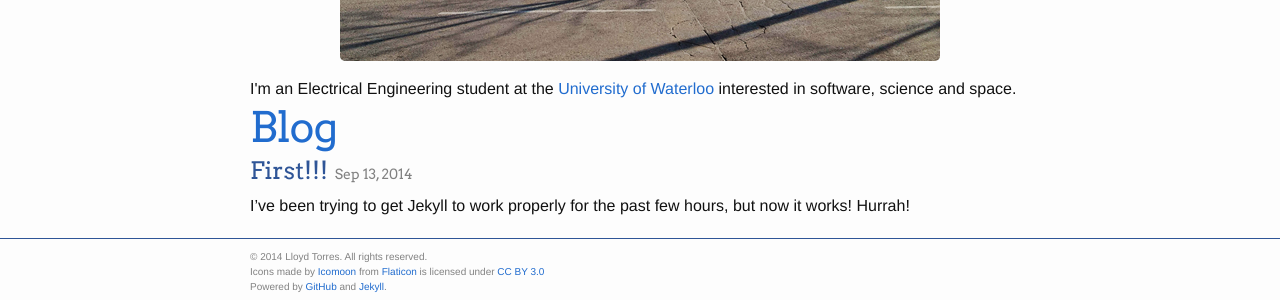
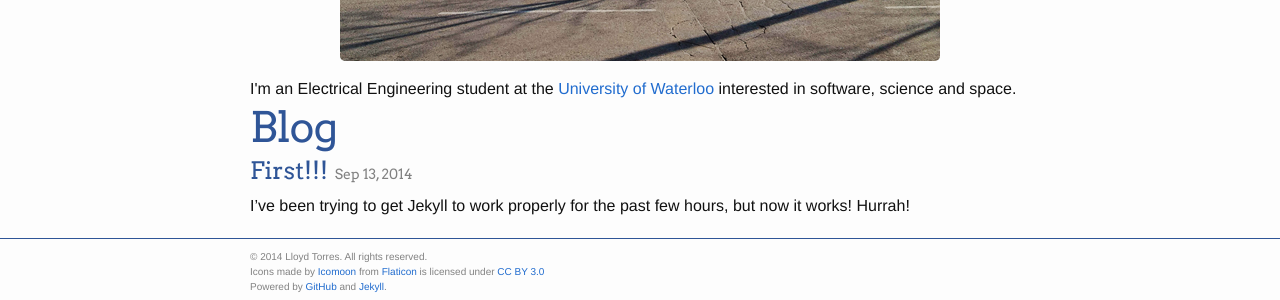
Before and after one commit to lloydtorres/lloydtorres.github.io, a Jekyll site: the page built from index.html, in a window 1280 px wide. Shown: the part 428-728 px from the top of the page. Built offline with Jekyll 4.4.1, drawn with Linux system fonts in a browser that asks for light colours; the list of posts is cut into pages by our own code.

Commit message:
Fixing linked heading colour

```diff
--- a/_includes/head.html
+++ b/_includes/head.html
@@ -9,4 +9,6 @@
     <link rel="stylesheet" href="{{ "/css/main.css" | prepend: site.baseurl }}">
     <link rel="canonical" href="{{ page.url | replace:'index.html','' | prepend: site.baseurl | prepend: site.url }}">
 	<link href='http://fonts.googleapis.com/css?family=Arvo' rel='stylesheet' type='text/css'>
+	<link rel="shortcut icon" href="/favicon.ico" type="image/x-icon">
+	<link rel="icon" href="/favicon.ico" type="image/x-icon">
 </head>
--- a/_sass/_layout.scss
+++ b/_sass/_layout.scss
@@ -196,6 +196,10 @@
 	font-family: 'Arvo', serif;
     font-size: 24px;
 	color: $mignonic-blue;
+
+	a:link {
+		color: $mignonic-blue;
+	}
 }
 
 .post-list {
@@ -237,6 +241,10 @@
     @include media-query($on-laptop) {
         font-size: 36px;
     }
+
+	a:link {
+    color: $mignonic-blue;
+	}
 }
 
 .post-content {
```
